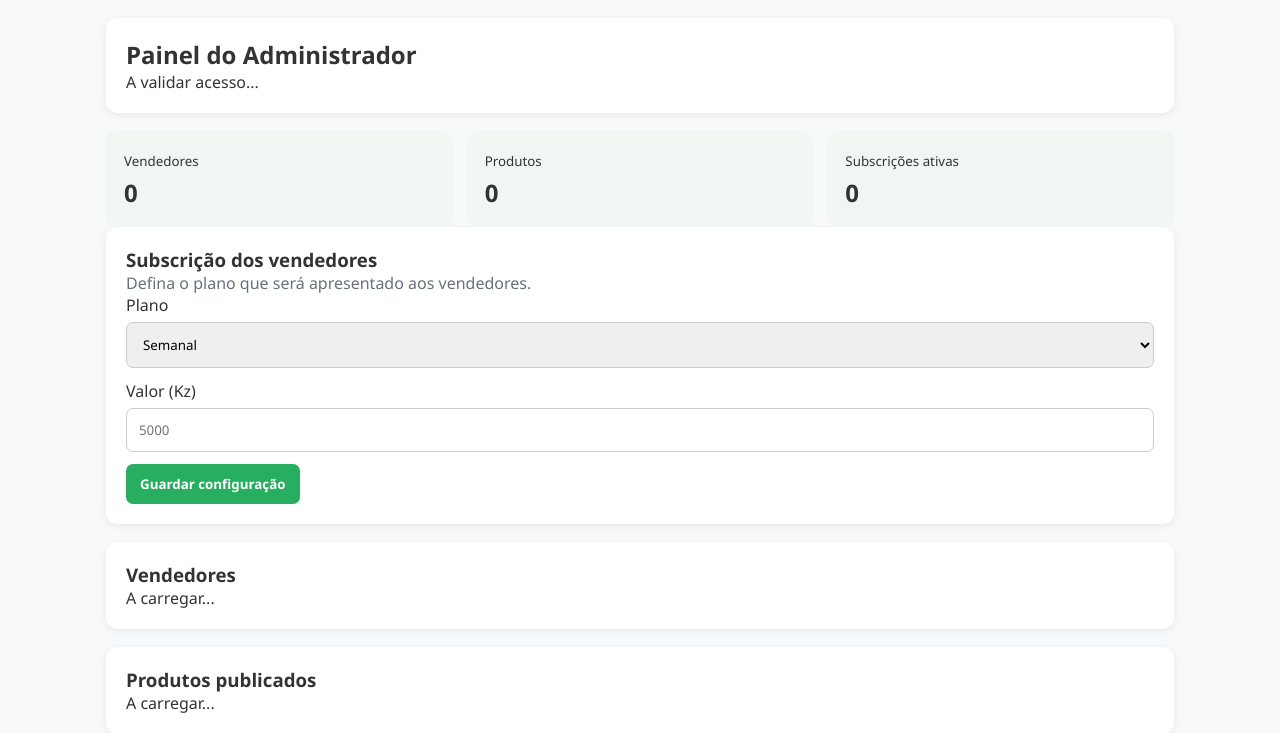
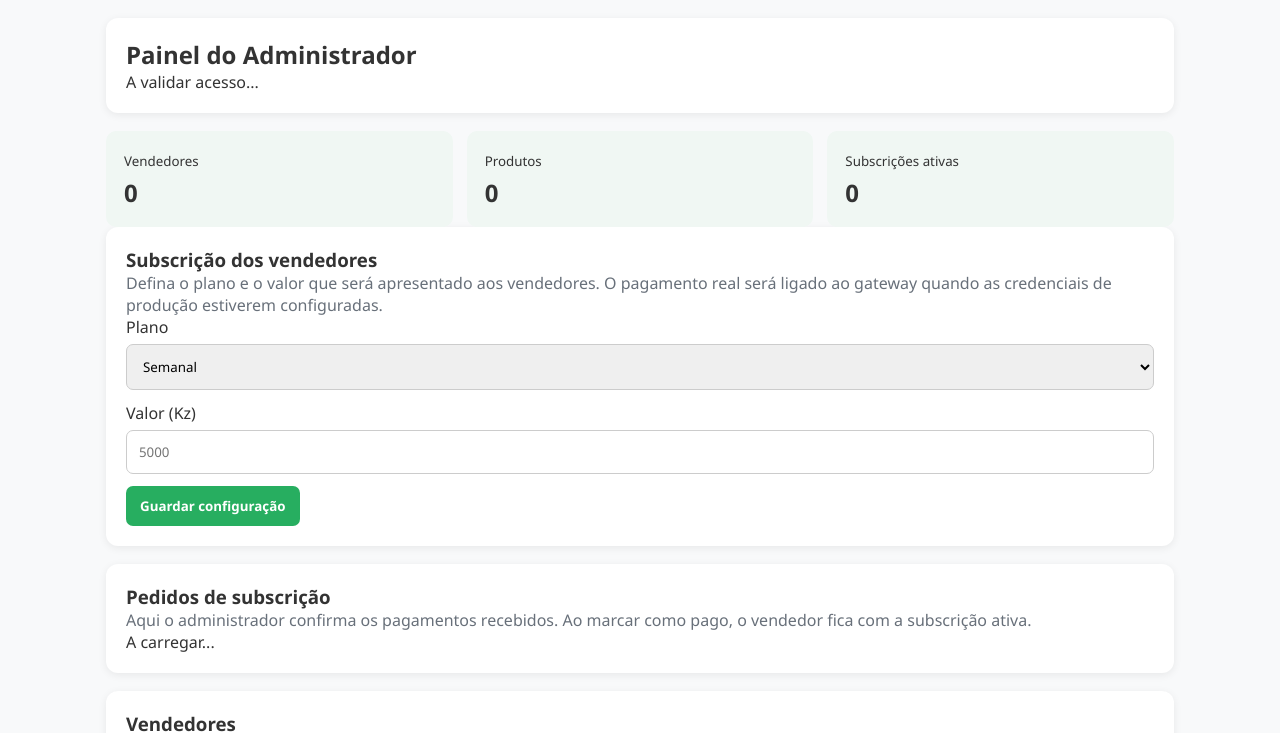
Before and after one commit to domingosferrazfonseca283-blip/Milomercios.github.ao, a plain HTML site: page admin.html in a window 1280 px wide. Shown: the part 70-803 px from the top of the page. Drawn offline with Linux system fonts and the light colour scheme; no server answers.

Commit message:
Adicionar gestão de pedidos de subscrição no admin

```diff
--- a/admin.html
+++ b/admin.html
@@ -1,10 +1,11 @@
 <!DOCTYPE html>
 <html lang="pt-AO">
-<head><meta charset="UTF-8"><meta name="viewport" content="width=device-width,initial-scale=1.0"><title>Admin | Milomércios</title><link rel="stylesheet" href="Style.css"><style>.admin-container{max-width:1100px;margin:25px auto;padding:0 16px}.card{background:#fff;padding:20px;border-radius:12px;margin-bottom:18px;box-shadow:0 2px 8px rgba(0,0,0,.07)}.grid{display:grid;grid-template-columns:repeat(3,1fr);gap:14px}.metric{padding:18px;background:#f0f7f3;border-radius:10px}.metric strong{display:block;font-size:1.5rem;margin-top:5px}input,select{width:100%;box-sizing:border-box;padding:12px;margin:6px 0 12px;border:1px solid #ccc;border-radius:7px}.btn-save,.btn{background:#27ae60;color:#fff;border:0;padding:11px 14px;border-radius:7px;font-weight:700;cursor:pointer}.btn-danger{background:#c0392b;color:#fff;border:0;padding:8px 10px;border-radius:6px;cursor:pointer}.admin-item{display:flex;justify-content:space-between;align-items:center;gap:12px;background:#f1f3f5;padding:12px;margin:7px 0;border-radius:7px}.muted{color:#68707a}@media(max-width:700px){.grid{grid-template-columns:1fr}.admin-item{align-items:flex-start;flex-direction:column}}</style></head>
+<head><meta charset="UTF-8"><meta name="viewport" content="width=device-width,initial-scale=1.0"><title>Admin | Milomércios</title><link rel="stylesheet" href="Style.css"><style>.admin-container{max-width:1100px;margin:25px auto;padding:0 16px}.card{background:#fff;padding:20px;border-radius:12px;margin-bottom:18px;box-shadow:0 2px 8px rgba(0,0,0,.07)}.grid{display:grid;grid-template-columns:repeat(3,1fr);gap:14px}.metric{padding:18px;background:#f0f7f3;border-radius:10px}.metric strong{display:block;font-size:1.5rem;margin-top:5px}input,select{width:100%;box-sizing:border-box;padding:12px;margin:6px 0 12px;border:1px solid #ccc;border-radius:7px}.btn-save,.btn{background:#27ae60;color:#fff;border:0;padding:11px 14px;border-radius:7px;font-weight:700;cursor:pointer}.btn-danger{background:#c0392b;color:#fff;border:0;padding:8px 10px;border-radius:6px;cursor:pointer}.btn-warning{background:#d68910;color:#fff;border:0;padding:8px 10px;border-radius:6px;cursor:pointer}.admin-item{display:flex;justify-content:space-between;align-items:center;gap:12px;background:#f1f3f5;padding:12px;margin:7px 0;border-radius:7px}.muted{color:#68707a}.actions{display:flex;gap:8px;flex-wrap:wrap}.subscription-status{font-weight:700}.active{color:#27ae60}.pending{color:#d68910}@media(max-width:700px){.grid{grid-template-columns:1fr}.admin-item{align-items:flex-start;flex-direction:column}}</style></head>
 <body><header><button id="btn-logout" style="background:transparent;color:white;border:1px solid white;padding:6px 10px;border-radius:4px">Sair</button><div class="logo">Admin Milomércios</div><a href="index.html" style="color:white;text-decoration:none">Ver Loja</a></header>
 <main class="admin-container"><div class="card"><h2>Painel do Administrador</h2><p id="admin-info">A validar acesso...</p></div>
 <div class="grid"><div class="metric"><small>Vendedores</small><strong id="total-vendedores">0</strong></div><div class="metric"><small>Produtos</small><strong id="total-produtos">0</strong></div><div class="metric"><small>Subscrições ativas</small><strong id="total-ativos">0</strong></div></div>
-<div class="card"><h3>Subscrição dos vendedores</h3><p class="muted">Defina o plano que será apresentado aos vendedores.</p><label>Plano<select id="sub-plano"><option value="semanal">Semanal</option><option value="mensal">Mensal</option></select></label><label>Valor (Kz)<input id="sub-valor" type="number" min="0" placeholder="5000"></label><button class="btn-save" id="btn-sub">Guardar configuração</button></div>
+<div class="card"><h3>Subscrição dos vendedores</h3><p class="muted">Defina o plano e o valor que será apresentado aos vendedores. O pagamento real será ligado ao gateway quando as credenciais de produção estiverem configuradas.</p><label>Plano<select id="sub-plano"><option value="semanal">Semanal</option><option value="mensal">Mensal</option></select></label><label>Valor (Kz)<input id="sub-valor" type="number" min="1" placeholder="5000"></label><button class="btn-save" id="btn-sub">Guardar configuração</button></div>
+<div class="card"><h3>Pedidos de subscrição</h3><p class="muted">Aqui o administrador confirma os pagamentos recebidos. Ao marcar como pago, o vendedor fica com a subscrição ativa.</p><div id="pedidos-sub-list">A carregar...</div></div>
 <div class="card"><h3>Vendedores</h3><div id="vendedores-list">A carregar...</div></div>
 <div class="card"><h3>Produtos publicados</h3><div id="produtos-list">A carregar...</div></div>
 </main><script type="module" src="admin.js"></script></body></html>
```
